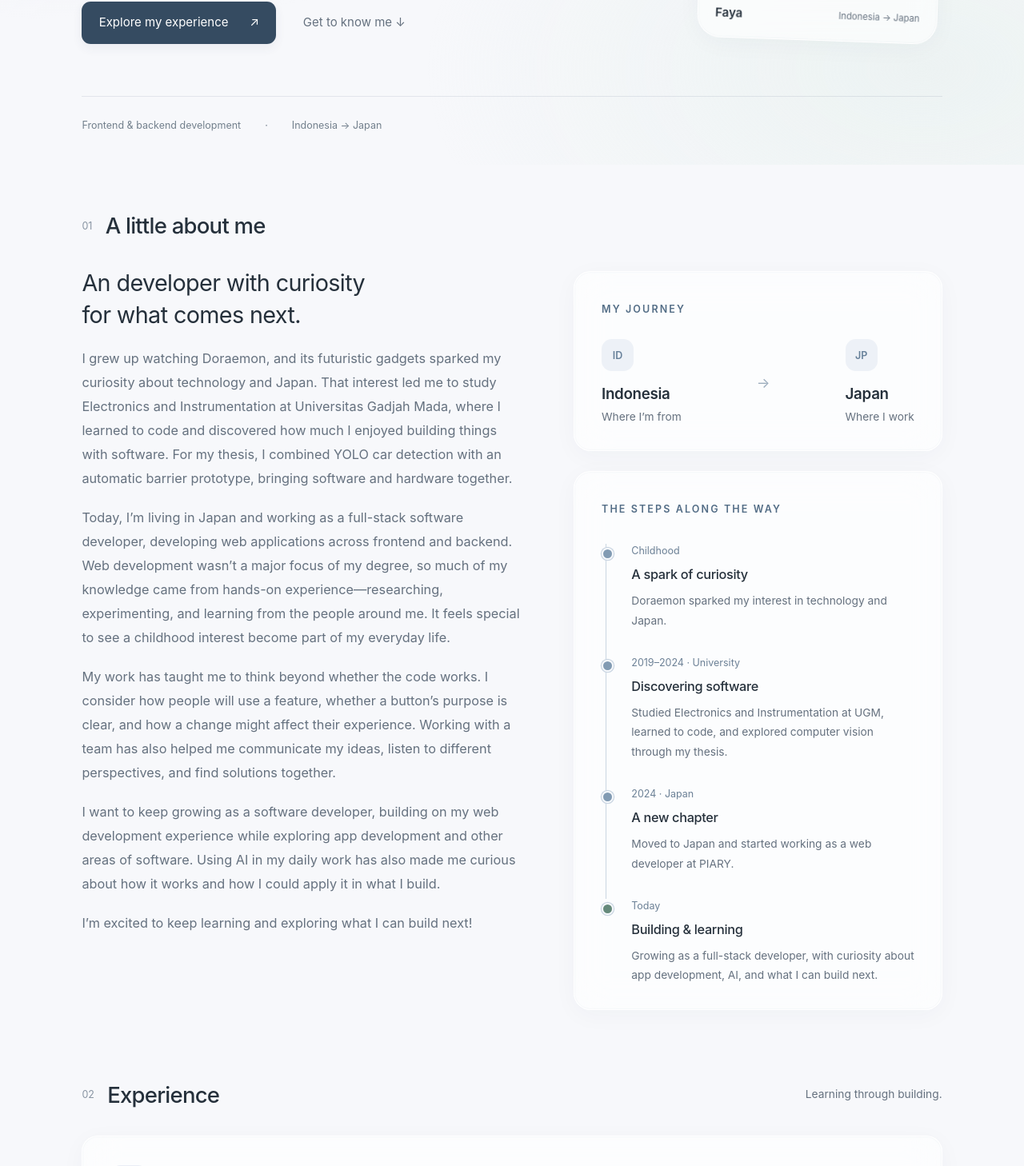
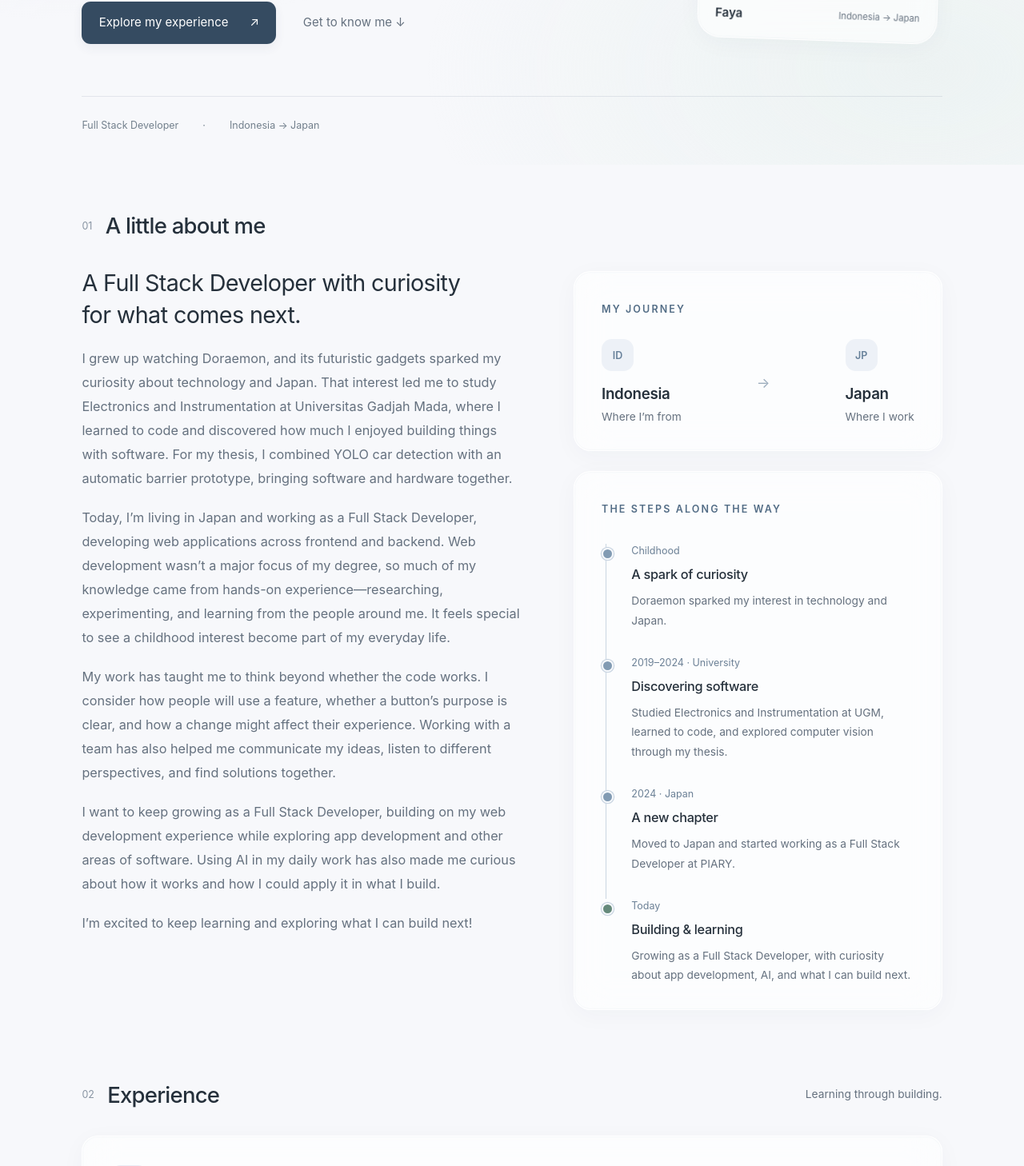
Before and after one commit to fadiyaha30/portfolio, a Next.js app: page / in a window 1280 px wide. Shown: the part 594-2052 px from the top of the page at 80% size. Built offline with nearby package versions, Linux system fonts and the light colour scheme.

Commit message:
Standardize portfolio role as Full Stack Developer
Update the hero, current position, About narrative and journey, and page metadata. Correct the About introduction grammar.

```diff
--- a/app/layout.tsx
+++ b/app/layout.tsx
@@ -4,8 +4,8 @@ import "./globals.css";
 import HydrationComplete from "../components/HydrationComplete";
 
 export const metadata: Metadata = {
-  title: "Faya — Web Developer",
-  description: "Fadiyah Adiningsih — Indonesian web developer based in Japan.",
+  title: "Faya — Full Stack Developer",
+  description: "Fadiyah Adiningsih — Indonesian Full Stack Developer based in Japan.",
 };
 
 export const viewport: Viewport = { themeColor: "#f7f8fb" };
--- a/components/About.tsx
+++ b/components/About.tsx
@@ -7,12 +7,12 @@ export default function About() {
       </div>
       <div className="about-grid">
         <div>
-          <p className="lead">An developer with curiosity<br />for what comes next.</p>
+          <p className="lead">A Full Stack Developer with curiosity<br />for what comes next.</p>
           <div className="about-story">
             <p className="body-copy">I grew up watching Doraemon, and its futuristic gadgets sparked my curiosity about technology and Japan. That interest led me to study Electronics and Instrumentation at Universitas Gadjah Mada, where I learned to code and discovered how much I enjoyed building things with software. For my thesis, I combined YOLO car detection with an automatic barrier prototype, bringing software and hardware together.</p>
-            <p className="body-copy">Today, I’m living in Japan and working as a full-stack software developer, developing web applications across frontend and backend. Web development wasn’t a major focus of my degree, so much of my knowledge came from hands-on experience—researching, experimenting, and learning from the people around me. It feels special to see a childhood interest become part of my everyday life.</p>
+            <p className="body-copy">Today, I’m living in Japan and working as a Full Stack Developer, developing web applications across frontend and backend. Web development wasn’t a major focus of my degree, so much of my knowledge came from hands-on experience—researching, experimenting, and learning from the people around me. It feels special to see a childhood interest become part of my everyday life.</p>
             <p className="body-copy">My work has taught me to think beyond whether the code works. I consider how people will use a feature, whether a button’s purpose is clear, and how a change might affect their experience. Working with a team has also helped me communicate my ideas, listen to different perspectives, and find solutions together.</p>
-            <p className="body-copy">I want to keep growing as a software developer, building on my web development experience while exploring app development and other areas of software. Using AI in my daily work has also made me curious about how it works and how I could apply it in what I build.</p>
+            <p className="body-copy">I want to keep growing as a Full Stack Developer, building on my web development experience while exploring app development and other areas of software. Using AI in my daily work has also made me curious about how it works and how I could apply it in what I build.</p>
             <p className="body-copy">I’m excited to keep learning and exploring what I can build next!</p>
           </div>
         </div>
@@ -49,12 +49,12 @@ export default function About() {
               <li>
                 <span className="milestone-time">2024 · Japan</span>
                 <h3>A new chapter</h3>
-                <p>Moved to Japan and started working as a web developer at PIARY.</p>
+                <p>Moved to Japan and started working as a Full Stack Developer at PIARY.</p>
               </li>
               <li>
                 <span className="milestone-time">Today</span>
                 <h3>Building &amp; learning</h3>
-                <p>Growing as a full-stack developer, with curiosity about app development, AI, and what I can build next.</p>
+                <p>Growing as a Full Stack Developer, with curiosity about app development, AI, and what I can build next.</p>
               </li>
             </ol>
           </div>
--- a/components/Experience.tsx
+++ b/components/Experience.tsx
@@ -11,7 +11,7 @@ export default function Experience() {
           <div className="entry-head">
             <div className="company-icon" aria-hidden="true">P</div>
             <div className="entry-title">
-              <h3>Web Developer</h3>
+              <h3>Full Stack Developer</h3>
               <p>PIARY <span>· Japan · Full-time</span></p>
             </div>
             <span className="date">Apr 2024 — Present</span>
--- a/components/Hero.tsx
+++ b/components/Hero.tsx
@@ -3,7 +3,7 @@ export default function Hero() {
     <section className="hero" id="home">
       <div className="hero-layout">
         <div className="hero-content">
-          <div className="eyebrow"><span className="dot"></span> WEB DEVELOPER · JAPAN</div>
+          <div className="eyebrow"><span className="dot"></span> Full Stack Developer · Japan</div>
           <h1>Thoughtful work.<br /><span>Across the web.</span></h1>
           <p className="hero-name">Hi, I’m <strong>Fadiyah Adiningsih.</strong> Call me Faya.</p>
           <p className="hero-copy">I build web applications from interface to backend.<br />Originally from Indonesia, now working in Japan.</p>
@@ -14,7 +14,7 @@ export default function Hero() {
           <figcaption>Faya <span>Indonesia → Japan</span></figcaption>
         </figure>
       </div>
-      <div className="hero-note"><span>Frontend &amp; backend development</span><span>Indonesia → Japan</span></div>
+      <div className="hero-note"><span>Full Stack Developer</span><span>Indonesia → Japan</span></div>
     </section>
   );
 }
```
